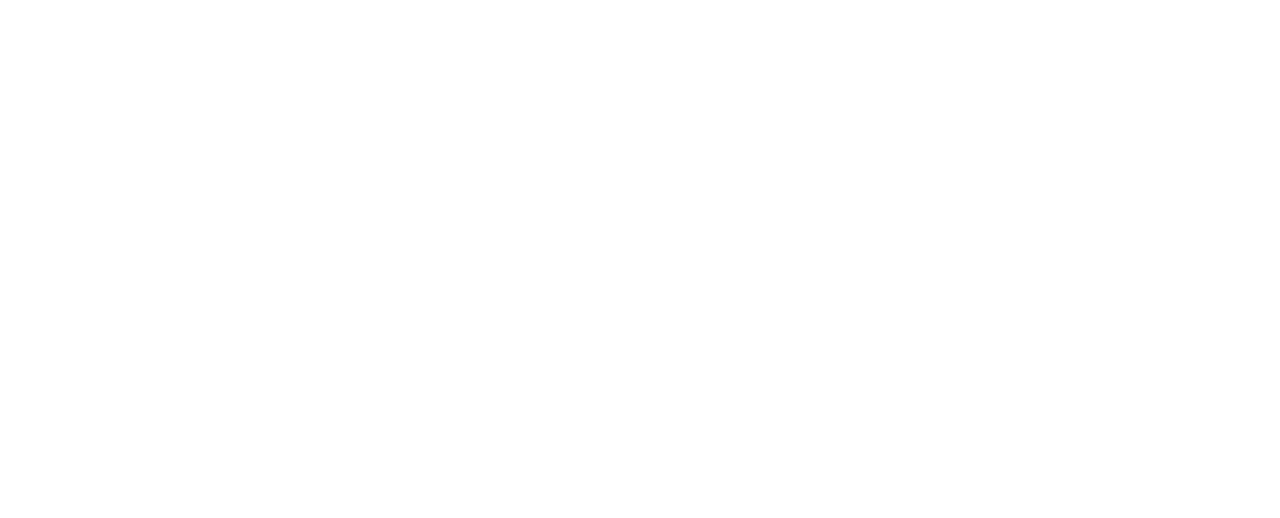
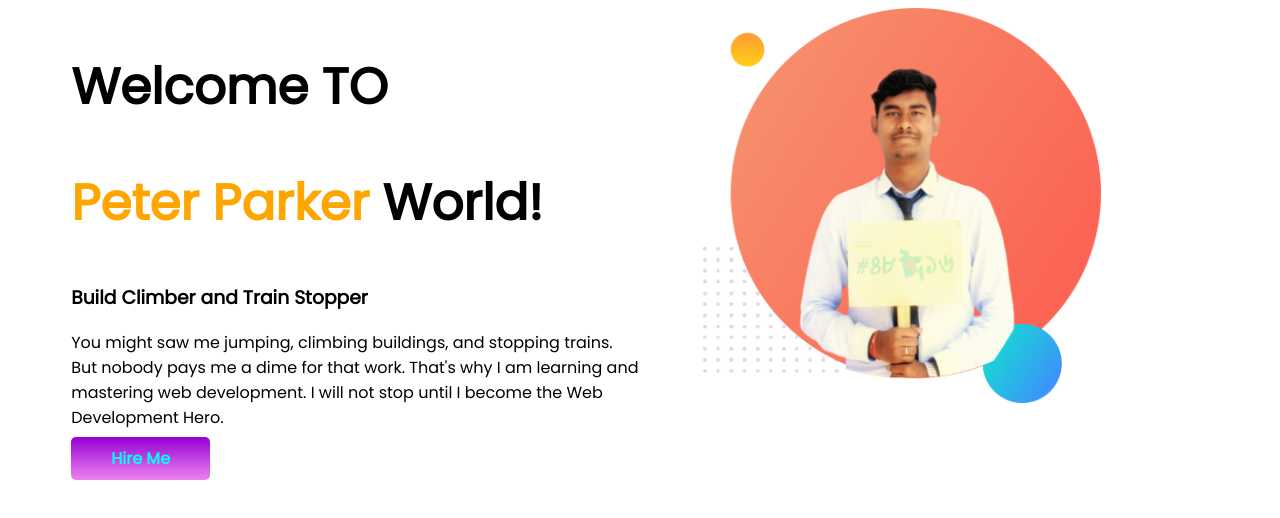
Before and after one commit to anupompaulcse2648/developer-portfolio, a plain HTML site: page index.html in a window 1280 px wide. Drawn offline with Linux system fonts and the light colour scheme.

Commit message:
new index code

```diff
--- a/index.html
+++ b/index.html
@@ -1,13 +1,34 @@
 <!DOCTYPE html>
 <html lang="en">
+
 <head>
     <meta charset="UTF-8">
     <meta http-equiv="X-UA-Compatible" content="IE=edge">
     <meta name="viewport" content="width=device-width, initial-scale=1.0">
     <title>Anupom Portfolio</title>
+    <link rel="preconnect" href="https://fonts.googleapis.com">
+    <link rel="preconnect" href="https://fonts.gstatic.com" crossorigin>
+    <link href="https://fonts.googleapis.com/css2?family=Poppins&display=swap" rel="stylesheet">
     <link rel="stylesheet" href="style.css">
 </head>
+
 <body>
+    <section>
+        <div class="half-width">
+            <h1>Welcome TO</h1>
+            <h1><span class="orange-color">Peter Parker</span> World!</h1>
+            <h3>Build Climber and Train Stopper</h3>
+            <p>You might saw me jumping, climbing buildings, and stopping trains. But nobody pays me a dime for that
+                work.
+                That's why I am learning and mastering web development. I will not stop until I become the Web
+                Development
+                Hero.</p>
+            <a class="link-button" target="_blank" href="https://www.facebook.com/anupompal.ornob.7">Hire Me</a>
+        </div>
+        <div class="half-width">
+            <img src="images/Anupom-pic-with-bg.png" alt="">
+        </div>
+    </section>
+</body>
 
-</body>
 </html>
--- a/style.css
+++ b/style.css
@@ -0,0 +1,27 @@
+body{
+    font-family: 'Poppins', sans-serif;
+}
+h1{
+    font-size: 50px;
+}
+.orange-color{
+    color: orange;
+}
+section{
+    display: flex;
+}
+.half-width{
+    width: 50%;
+    padding-left: 5%;
+}
+.half-width img{
+    width: 70%;
+}
+.link-button{
+    text-decoration: none;
+    background-image: linear-gradient(DarkViolet,Violet);
+    padding: 10px 40px;
+    color: Cyan;
+    font-weight: 700;
+    border-radius: 5px;
+}
```
Also changed, not shown: images/Anupom-pic-with-bg.png (added), images/dream-bg.png (added), images/exp-bg.png (added), images/jhankar.png (added), images/jhankar2.png (added), images/my-bg.png (added), images/my-bg2.png (added), images/top-banner.png (added), showOff/71939111_558340358269591_7947416383690637312_o.jpg (added), showOff/anupom2-removebg-preview.png (added), showOff/anupom2.jpg (added), 7 other files.
